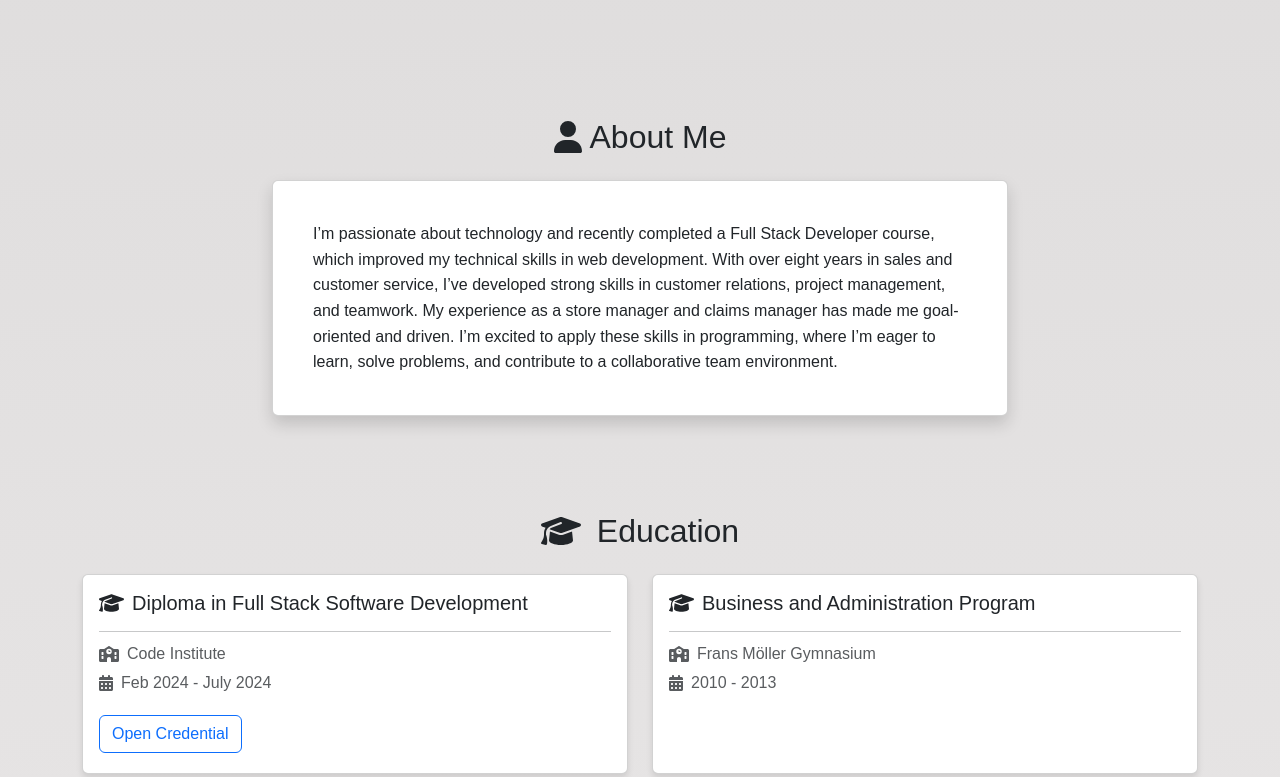
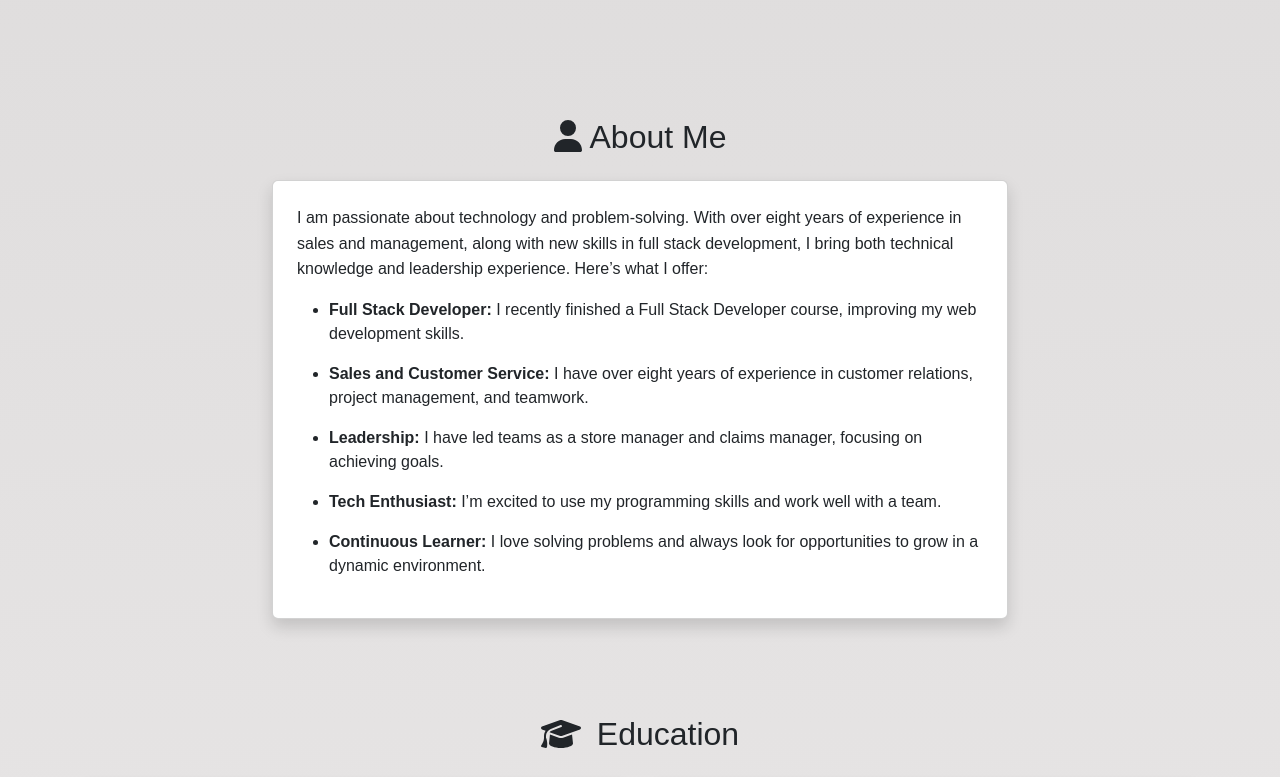
Before and after one commit to j0hanz/j0hanz-portfolio, a React (Create React App) app: page / in a window 1280 px wide. Shown: the part 661-1438 px from the top of the page. Built offline with nearby package versions, Linux system fonts and the light colour scheme.

Commit message:
Update CSS alayout and style

```diff
--- a/src/components/AboutMe.js
+++ b/src/components/AboutMe.js
@@ -4,30 +4,60 @@ import { FontAwesomeIcon } from '@fortawesome/react-fontawesome';
 import { faUser } from '@fortawesome/free-solid-svg-icons';
 import styles from './styles/AboutMe.module.css';
 
-const AboutMe = () => (
+const AboutMe = () => {
+  const aboutMeContent = [
+    {
+      title: 'Full Stack Developer',
+      description:
+        'I recently finished a Full Stack Developer course, improving my web development skills.',
+    },
+    {
+      title: 'Sales and Customer Service',
+      description:
+        'I have over eight years of experience in customer relations, project management, and teamwork.',
+    },
+    {
+      title: 'Leadership',
+      description:
+        'I have led teams as a store manager and claims manager, focusing on achieving goals.',
+    },
+    {
+      title: 'Tech Enthusiast',
+      description:
+        'I’m excited to use my programming skills and work well with a team.',
+    },
+    {
+      title: 'Continuous Learner',
+      description:
+        'I love solving problems and always look for opportunities to grow in a dynamic environment.',
+    },
+  ];
+
+  return (
     <section id="about-me" className="py-5">
-    <Container className="px-0">
-      <h2
-        className={`d-flex justify-content-center align-items-center ${styles.sectionTitle}`}
-      >
+      <Container>
+        <h2 className={`text-center ${styles.sectionTitle}`}>
           <FontAwesomeIcon icon={faUser} className="me-2" />
           About Me
         </h2>
-      <Row className="justify-content-center mx-auto mt-4">
+        <Row className="justify-content-center mt-4">
           <Col md={8}>
-          <Card className={`shadow p-4 ${styles.aboutMeCard}`}>
+            <Card className={`shadow p-2 ${styles.aboutMeCard}`}>
               <Card.Body>
                 <Card.Text className={styles.cardText}>
-                I’m passionate about technology and recently completed a Full
-                Stack Developer course, which improved my technical skills in
-                web development. With over eight years in sales and customer
-                service, I’ve developed strong skills in customer relations,
-                project management, and teamwork. My experience as a store
-                manager and claims manager has made me goal-oriented and driven.
-                I’m excited to apply these skills in programming, where I’m
-                eager to learn, solve problems, and contribute to a
-                collaborative team environment.
+                  I am passionate about technology and problem-solving. With
+                  over eight years of experience in sales and management, along
+                  with new skills in full stack development, I bring both
+                  technical knowledge and leadership experience. Here’s what I
+                  offer:
                 </Card.Text>
+                <ul className="mt-3">
+                  {aboutMeContent.map((item, index) => (
+                    <li key={index} className="mb-3">
+                      <strong>{item.title}:</strong> {item.description}
+                    </li>
+                  ))}
+                </ul>
               </Card.Body>
             </Card>
           </Col>
@@ -35,5 +65,6 @@ const AboutMe = () => (
       </Container>
     </section>
   );
+};
 
 export default AboutMe;
--- a/src/components/Portfolio.js
+++ b/src/components/Portfolio.js
@@ -60,12 +60,7 @@ const Portfolio = () => (
                   {description}
                 </Card.Text>
                 <div className="d-flex justify-content-between">
-                  <Button
-                    variant="outline-dark"
-                    href={github}
-                    target="_blank"
-                    className={styles.githubButton}
-                  >
+                  <Button variant="outline-dark" href={github} target="_blank">
                     GitHub
                   </Button>
                   {demo ? (
@@ -73,16 +68,11 @@ const Portfolio = () => (
                       variant="outline-primary"
                       href={demo}
                       target="_blank"
-                      className={styles.demoButton}
                     >
                       Live Demo
                     </Button>
                   ) : (
-                    <Button
-                      variant="outline-secondary"
-                      disabled
-                      className={styles.comingSoonButton}
-                    >
+                    <Button variant="outline-secondary" disabled>
                       Coming Soon!
                     </Button>
                   )}
--- a/src/components/Skills.js
+++ b/src/components/Skills.js
@@ -47,7 +47,7 @@ const Skills = () => (
           () =>
             skills.map(({ icon, label }, index) => (
               <Col md={4} sm={6} key={index} className="text-center mb-4">
-                <Card className={`shadow ${styles.skillCard}`}>
+                <Card className={`shadow py-2 ${styles.skillCard}`}>
                   <Card.Body>
                     <FontAwesomeIcon icon={icon} size="3x" className="mb-3" />
                     <Card.Title className={styles.skillLabel}>
--- a/src/components/WorkExperience.js
+++ b/src/components/WorkExperience.js
@@ -44,11 +44,10 @@ const ExperienceCard = ({ experience }) => (
   <Col md={6} className="mb-4">
     <Card className={`h-100 ${styles.experienceCard}`}>
       <Card.Body>
-        <Card.Title className="d-flex align-items-center">
+        <Card.Title className="d-flex align-items-center mb-3">
           <FontAwesomeIcon icon={faBriefcase} className="me-2" />
           <span>{experience.title}</span>
         </Card.Title>
-        <hr />
         <Card.Subtitle className="mb-2 text-muted d-flex align-items-center">
           <FontAwesomeIcon icon={faBuilding} className="me-2" />
           <span>{experience.workplace}</span>
--- a/src/components/styles/Portfolio.module.css
+++ b/src/components/styles/Portfolio.module.css
@@ -28,18 +28,3 @@
 .description {
   line-height: 1.6;
 }
-
-.githubButton {
-  font-size: 0.9rem;
-  border-radius: 5px;
-}
-
-.demoButton {
-  font-size: 0.9rem;
-  border-radius: 5px;
-}
-
-.comingSoonButton {
-  font-size: 0.9rem;
-  border-radius: 5px;
-}
--- a/src/components/styles/Skills.module.css
+++ b/src/components/styles/Skills.module.css
@@ -3,7 +3,6 @@
   transition: transform 0.3s ease, box-shadow 0.3s ease;
   box-shadow: 0 4px 6px rgba(0, 0, 0, 0.1);
   border-radius: 10px;
-  padding: 1.5rem;
 }
 
 .skillCard:hover {
@@ -12,5 +11,5 @@
 }
 
 .skillLabel {
-  font-size: 1.1rem;
+  font-size: 1.25rem;
 }
```
Lines whose indentation alone changed are shown as unchanged.
